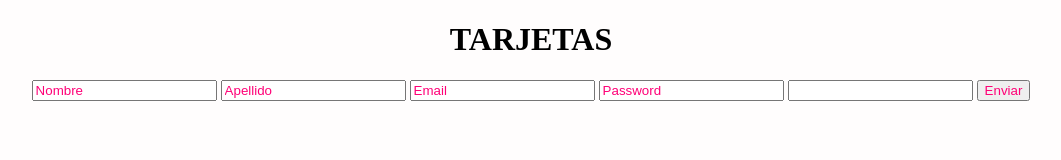
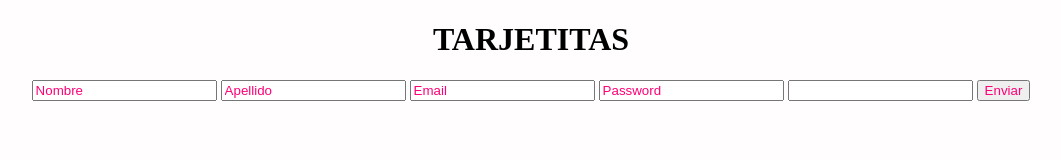
Before and after one commit to Xxpaus/ejemplo-16.07, a plain HTML site: page public/index.html in a window 1280 px wide. Shown: the whole page, without its empty margins (109-1170 px from the left). Drawn offline with Linux system fonts and the light colour scheme.

Commit message:
<!DOCTYPE html> <html lang="en"> <head>     <meta charset="UTF-8">     <meta name="viewport" content="width=device-width, initial-scale=1.0">     <title>Clase del 01 - 08-2024</title> </head> <body>     <script src="./explicacion.js"></script> </body> </html>

```diff
--- a/public/index.html
+++ b/public/index.html
@@ -8,7 +8,7 @@
 </head>
 <body>
 
-    <h1>TARJETAS</h1>
+    <h1>TARJETITAS</h1>
     <form action="" class="aggUsuario">
         <input type="text" name="nombre" id="nombre" placeholder="Nombre">
         <input type="text" name="apellido" id="apellido" placeholder="Apellido">
```
